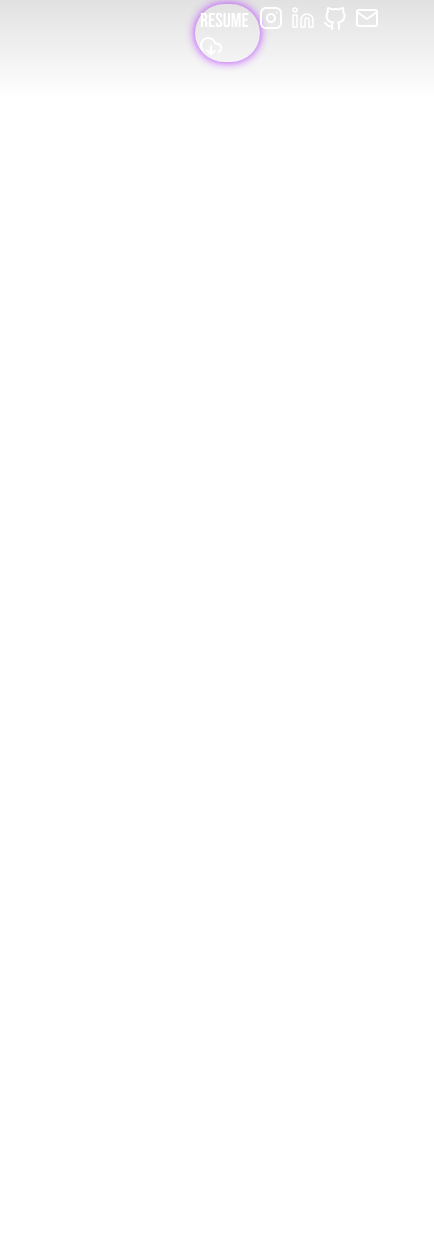
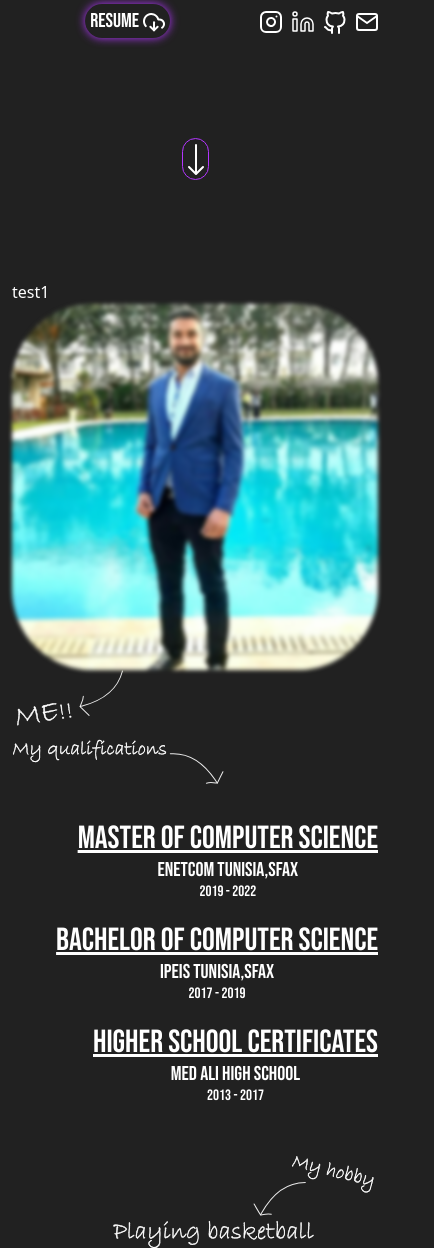
Before and after one commit to Farouk615/portfolio, a website: page index.html in a window 390 px wide. Shown: the part 746-1994 px from the top of the page, 434 px wide, since content can reach past the window. Before the commit the page ends 844 px from the top, so only its background shows below. Drawn offline with nearby package versions, Linux system fonts and the light colour scheme; files that its build step writes are made by us from their sources.

Commit message:
adding about section photo and qualifications

```diff
--- a/index.html
+++ b/index.html
@@ -29,11 +29,13 @@
             </nav>
         </header>
     </div>
-    <img src="assets/images/light_bulb_dark.svg" alt="light_bulb_dark.svg" id="bulb-dark-mode" class="bulb">
-    <img src="assets/images/light_bulb_light.svg" alt="light_bulb_dark.svg" class="d-none bulb" id="bulb-light-mode">
+    <img src="assets/images/light_bulb_dark.svg" alt="light_bulb_dark.svg" id="bulb-dark-mode"
+         class="bulb element-to-toggle">
+    <img src="assets/images/light_bulb_light.svg" alt="light_bulb_dark.svg" class="d-none bulb element-to-toggle"
+         id="bulb-light-mode">
 </div>
-<main id="home">
-    <div class="container">
+<main>
+    <div id="home" class="container">
         <div class="row">
             <div class="col-lg-6 col-md-12"><img src="assets/images/farouk.jpeg" alt="farouk" id="farouk-photo"></div>
             <div class="col-lg-6 col-md-12">
@@ -51,15 +53,20 @@
                             <div id="resume">
                                 <a download="farouk_ayadi.pdf" href="assets/documents/farouk_ayadi.pdf">
                                     <span>RESUME</span>
-                                    <img src="assets/icons/download-cloud-white.svg" alt="download-cloud-white">
-                                    <img src="assets/icons/download-cloud.svg" class="d-none" alt="download-cloud">
+                                    <img src="assets/icons/download-cloud-white.svg" alt="download-cloud-white"
+                                         class="element-to-toggle">
+                                    <img src="assets/icons/download-cloud.svg" class="d-none element-to-toggle"
+                                         alt="download-cloud">
                                 </a>
                             </div>
                             <div id="links">
-                                <a href="https://www.instagram.com/mr_farouk_ayadi/"><img src="assets/icons/instagram.svg" alt="instagarm"></a>
-                                <a href="https://www.linkedin.com/in/farouk9/"><img src="assets/icons/linkedin.svg" alt="linkedin"></a>
+                                <a href="https://www.instagram.com/mr_farouk_ayadi/"><img
+                                        src="assets/icons/instagram.svg" alt="instagarm"></a>
+                                <a href="https://www.linkedin.com/in/farouk9/"><img src="assets/icons/linkedin.svg"
+                                                                                    alt="linkedin"></a>
                                 <a href="https://github.com/Farouk615"><img src="assets/icons/github.svg" alt="github"></a>
-                                <a href="mailto:mohamedfarouk.ayadi@enetcom.u-sfax.tn"><img src="assets/icons/mail.svg" alt="mail"></a>
+                                <a href="mailto:mohamedfarouk.ayadi@enetcom.u-sfax.tn"><img src="assets/icons/mail.svg"
+                                                                                            alt="mail"></a>
                             </div>
                         </div>
                     </div>
@@ -67,6 +74,53 @@
             </div>
         </div>
     </div>
+    <div class="arrow-down-box center-box">
+        <a href="#about">
+            <img src="assets/icons/arrow-down-white.svg" alt="arrow down" class="element-to-toggle">
+            <img src="assets/icons/arrow-down-black.svg" alt="arrow down" class="d-none element-to-toggle">
+        </a>
+    </div>
+    <section id="about">
+        <div class="container">
+            <div class="row">
+                <div class="col-lg-4">test1</div>
+                <div class="col-lg-4">
+                    <div id="photo-section">
+                        <img src="assets/images/farouk.jpeg" alt="farouk">
+                        <img src="assets/text/me-black.svg" alt="me" class="element-to-toggle d-none">
+                        <img src="assets/text/me-white.svg" alt="me" class="element-to-toggle">
+                    </div>
+                </div>
+                <div class="col-lg-4">
+                    <div id="qualifications">
+                        <img src="assets/text/qualification-component-black.svg" alt="qualification"
+                             class="element-to-toggle d-none">
+                        <img src="assets/text/qualification-component-white.svg" alt="qualification"
+                             class="element-to-toggle">
+                        <div id="degrees">
+                            <div class="degree">
+                                <h2>Master of Computer science</h2>
+                                <h3>Enetcom Tunisia,sfax</h3>
+                                <p>2019 - 2022</p>
+                            </div>
+                            <div class="degree">
+                                <h2>Bachelor of Computer science</h2>
+                                <h3>IPEIS Tunisia,sfax</h3>
+                                <p>2017 - 2019</p>
+                            </div>
+                            <div class="degree">
+                                <h2>Higher school certificates</h2>
+                                <h3>Med Ali high school</h3>
+                                <p>2013 - 2017</p>
+                            </div>
+                            <img src="assets/text/hobby-black.svg" alt="hobby" class="mt-4 d-none element-to-toggle">
+                            <img src="assets/text/hobby-white.svg" alt="hobby" class="mt-4 element-to-toggle">
+                        </div>
+                    </div>
+                </div>
+            </div>
+        </div>
+    </section>
 </main>
 <script src="js/index.js"></script>
 </body>
--- a/js/index.js
+++ b/js/index.js
@@ -3,10 +3,8 @@ let bulbLightMode = document.querySelector("#bulb-light-mode")
 let bulbDarkMode = document.querySelector("#bulb-dark-mode")
 let headerElement = document.querySelector("header h1");
 let listElements = document.querySelectorAll("header li");
-let resumeCloudLight = document.querySelector("#resume img:nth-child(2)")
-let resumeCloudDark = document.querySelector("#resume img:nth-child(3)")
+let elementsToggle = document.querySelectorAll(".element-to-toggle")
 let resumeContainer = document.getElementById('resume')
-console.log(resumeCloudLight);
 
 let welcomeText = "\"Hello there !\"";
 
@@ -18,10 +16,7 @@ function toggleTheme(){
     document.body.classList.toggle("dark-mode")
     document.body.classList.toggle("light-mode")
     topHeader.classList.toggle("light-mode-box-shadow")
-    bulbDarkMode.classList.toggle("d-none")
-    bulbLightMode.classList.toggle("d-none")
-    resumeCloudLight.classList.toggle("d-none")
-    resumeCloudDark.classList.toggle("d-none")
+    elementsToggle.forEach((element)=>element.classList.toggle("d-none"))
     resumeContainer.classList.toggle("white-background")
     headerElement.classList.toggle("purple-color")
     listElements.forEach((element)=>element.classList.toggle("purple-color"))
--- a/stylesheet/_global-variables.scss
+++ b/stylesheet/_global-variables.scss
@@ -5,17 +5,13 @@ $black: #000000;
 $white: #FFFFFF;
 $purple: #B336FF;
 
-body {
-  height: 100vh;
-}
-
 .light-mode {
   background: linear-gradient(180deg, #FFF 0%, #B9B9B9 32.81%, #858585 60.94%, #363636 100%);
   color: $black;
 }
 
 .dark-mode {
-  background: linear-gradient(180deg, #000 0%, rgba(0, 0, 0, 0.64) 36.46%, rgba(0, 0, 0, 0.64) 36.47%, rgba(70, 70, 70, 0.00) 100%);;
+  background-color: rgba(0, 0, 0, 0.87);
   color: $white;
 }
 
@@ -48,3 +44,18 @@ body {
 .white-background {
   background-color: $white;
 }
+
+.center-box {
+  display: flex;
+  justify-content: center;
+  align-items: center;
+}
+
+.arrow-down-box {
+  margin-top: 100px;
+  transition: transform 0.5s ease-in-out;
+}
+
+.arrow-down-box:hover {
+  transform: scaleY(1.2);
+}
--- a/stylesheet/_media_queries.scss
+++ b/stylesheet/_media_queries.scss
@@ -1,10 +1,11 @@
-@media screen and (min-width: 768px) and (max-width: 995px){
-  .text-style{
+@media screen and (min-width: 768px) and (max-width: 995px) {
+  .text-style {
     font-size: 20px !important;
   }
 }
+
 @media screen and (max-width: 767px) {
-  header nav{
+  header nav {
     display: none;
   }
   .sidebar-button,
@@ -12,3 +13,12 @@
     display: block;
   }
 }
+
+@media screen and (max-width: 500px) {
+  #social-section {
+    width: 80% !important;
+  }
+  .bulb {
+    width: 50%;
+  }
+}
--- /dev/null
+++ b/stylesheet/sections/_about.scss
@@ -0,0 +1,54 @@
+@import "../mixins";
+
+#about {
+  margin-top: 100px;
+}
+
+#degrees {
+  gap: 20px;
+  margin-top: 30px;
+  display: flex;
+  flex-direction: column;
+  align-items: end;
+}
+
+.degree {
+  display: flex;
+  flex-direction: column;
+  align-items: center;
+
+  h2 {
+    @include text-style(32px, "Bebas Neue");
+    text-decoration: underline;
+    margin-bottom: 0;
+    text-align: center;
+  }
+
+  h3 {
+    @include text-style(20px, "Bebas Neue");
+    margin-bottom: 0;
+  }
+
+
+  p {
+    @include text-style(15px, "Bebas Neue");
+    margin-bottom: 0;
+  }
+}
+
+#hobby {
+  width: 50%;
+  margin: auto;
+}
+
+#photo-section img:first-child {
+  width: 100%;
+  filter: blur(2px);
+  border-radius: 80px;
+  transition: filter 1s ease-in-out, border-radius 1s ease-in-out;
+}
+
+#photo-section img:first-child:hover {
+  filter: none;
+  border-radius: 0;
+}
--- a/stylesheet/_main-section.scss
+++ b/stylesheet/sections/_home.scss
@@ -1,4 +1,4 @@
-@import "mixins";
+@import "../mixins";
 
 #welcome-text {
   @include text-style(40px, "Caveat");
@@ -30,6 +30,7 @@ main {
 #social-links {
   display: flex;
   justify-content: space-between;
+  align-items: center;
 }
 
 #links {
@@ -38,7 +39,7 @@ main {
 }
 
 #resume{
-  box-shadow: 0px 0px 10px 0px #B336FF;
+  box-shadow: 0 0 10px 0 #B336FF;
   border-radius: 30px;
   padding: 5px;
 }
--- a/stylesheet/styles.scss
+++ b/stylesheet/styles.scss
@@ -1,4 +1,5 @@
 @import "global-variables";
 @import "media_queries";
 @import 'header';
-@import "main-section";
+@import "sections/home";
+@import "sections/about";
```
Also changed, not shown: assets/icons/arrow-down-black.svg (added), assets/icons/arrow-down-white.svg (added), assets/icons/🦆 icon _arrow curved_.svg (added), assets/text/hobby-black.svg (added), assets/text/hobby-white.svg (added), assets/text/me-black.svg (added), assets/text/me-white.svg (added), assets/text/my-qualifications-black.svg (added), assets/text/qualification-component-black.svg (added), assets/text/qualification-component-white.svg (added).
